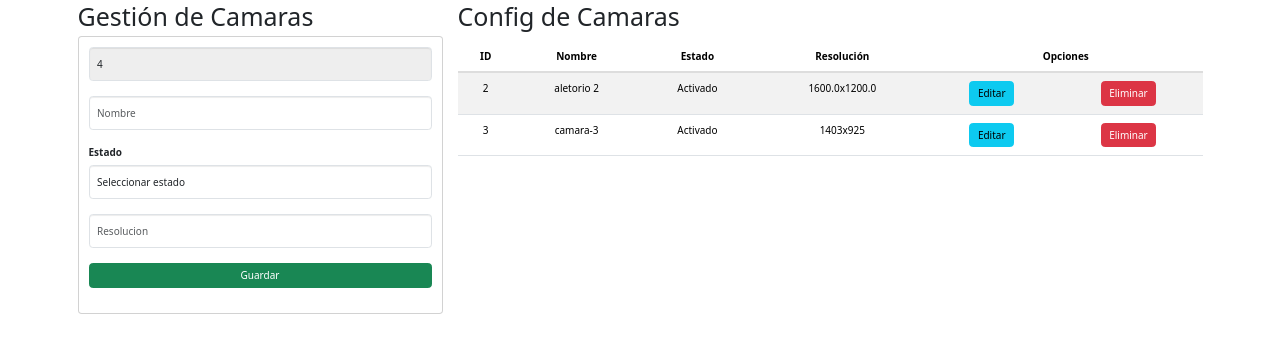
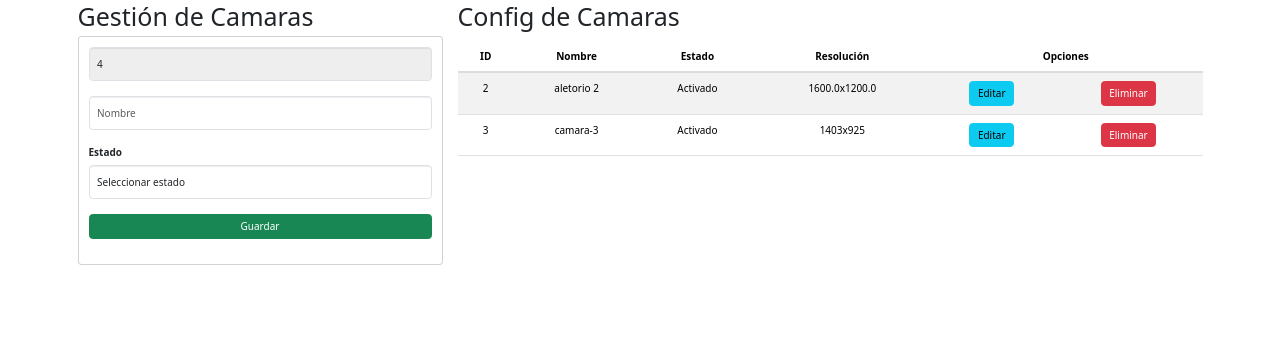
Before and after one commit to christpaul01/DetectorDeInfraccion, a Django app: page /camaras/ in a window 1280 px wide. Shown: the part 176-529 px from the top of the page. Run offline with Django 5.2, Linux system fonts and the light colour scheme; data comes from the database, SQL or seed files in the repository; both versions use the stored data as it was after the commit; some libraries are stand-ins or nearby versions.

Commit message:
Se quito la edicion manual de las resolucion

```diff
--- a/camaras/templates/configCamaras.html
+++ b/camaras/templates/configCamaras.html
@@ -24,9 +24,9 @@
                            </select>
                        </div>
 
-                      <div class="form-group">
-                          <input type="text" id="resolucionCamara" name="resolucionCamara" class="form-control" placeholder="Resolucion" minlength="6" maxlength="10" required>
-                      </div>
+{#                      <div class="form-group">#}
+{#                          <input type="text" id="resolucionCamara" name="resolucionCamara" class="form-control" placeholder="Resolucion" minlength="6" maxlength="10" required>#}
+{#                      </div>#}
                        <div class="form-group">
                            <button type="submit" class="btn btn-success btn-block text-white">Guardar</button>
                       </div>
--- a/camaras/templates/editarCamara.html
+++ b/camaras/templates/editarCamara.html
@@ -29,7 +29,7 @@
                     </div>
 
                       <div class="form-group">
-                          <input type="text" id="resolucionCamara" name="resolucionCamara" value="{{camara.resolucion_camara}}" class="form-control" placeholder="Resolucion" minlength="6" maxlength="10" required>
+                          <input type="text" id="resolucionCamara" name="resolucionCamara" value="{{camara.resolucion_camara}}" class="form-control" placeholder="Resolucion" minlength="6" maxlength="10" readonly required>
                       </div>
                        <div class="form-group">
                            <button type="submit" class="btn btn-success btn-block text-white">Guardar</button>
--- a/camaras/views.py
+++ b/camaras/views.py
@@ -40,7 +40,7 @@ def registarCamara(request):
     idCamara = get_next_camera_id()
     nombre = request.POST['nombreCamara']
     estado = request.POST['estadoCamara']
-    resolucionCamara = request.POST['resolucionCamara']
+    #resolucionCamara = request.POST['resolucionCamara']
 
     url_video_path = filedialog.askopenfilename()
     try:
@@ -81,14 +81,14 @@ def edicionCamara(request):
     idCamara = request.POST['idCamara']
     nombre = request.POST['nombreCamara']
     estado = request.POST['estadoCamara']
-    resolucionCamara = request.POST['resolucionCamara']
+    #resolucionCamara = request.POST['resolucionCamara']
 
     try :
         camara = Camara.objects.get(id_camara=idCamara)
         camara.id_camara = idCamara
         camara.nombre_camara = nombre
         camara.estado_camara = estado
-        camara.resolucion_camara = resolucionCamara
+        #camara.resolucion_camara = resolucionCamara
         camara.save()
         return redirect('/')
     except Camara.DoesNotExist:
```
Also changed, not shown: detectApp.db.
